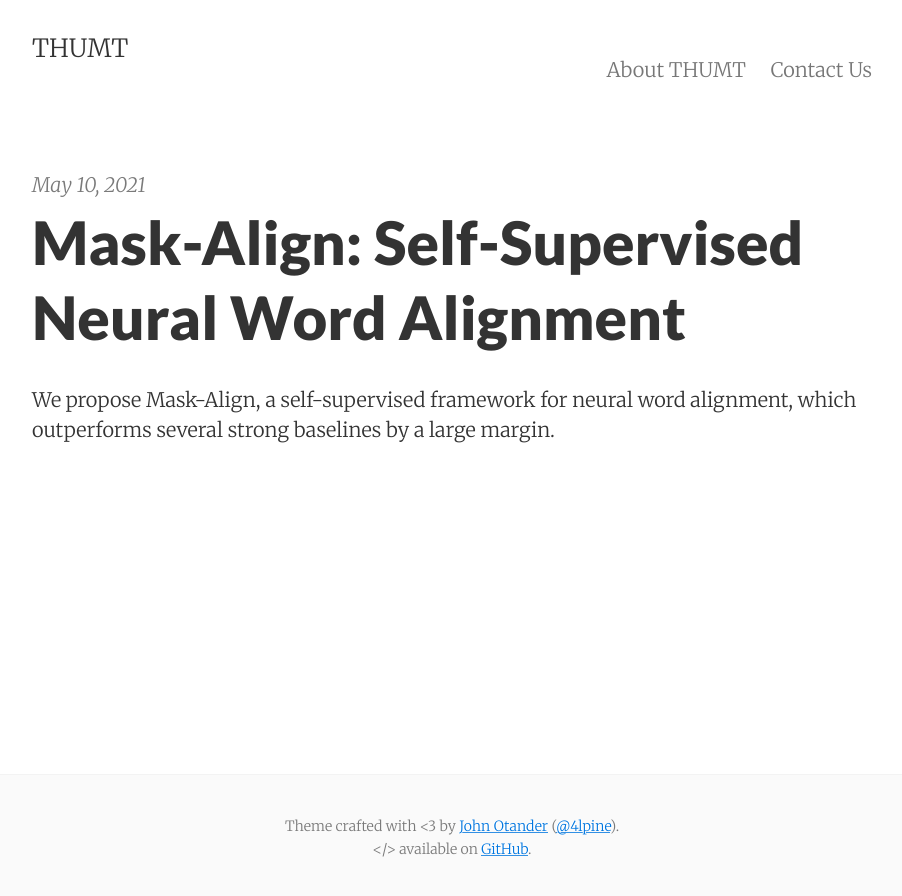
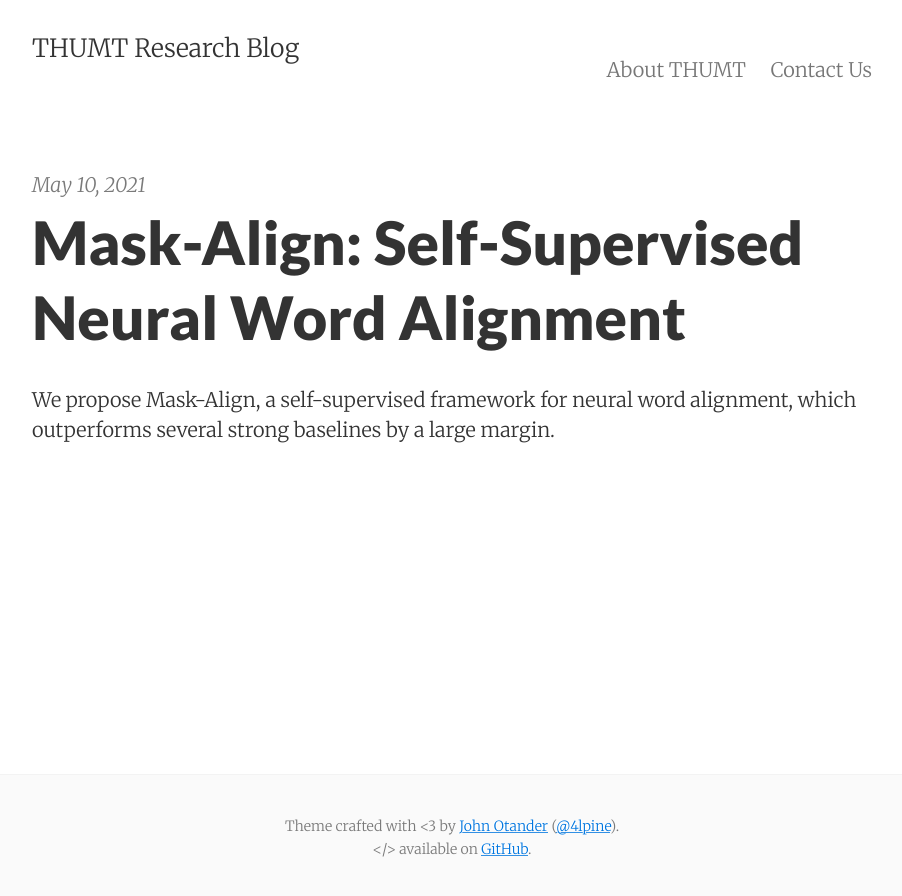
Before and after one commit to thumtblog/thumtblog.github.io, a Jekyll site: the page built from index.html, in a window 1280 px wide. Shown: the top 896 px of the page, without its empty margins (188-1090 px from the left). Built offline with Jekyll 4.4.1, drawn with Linux system fonts in a browser that asks for light colours; the list of posts is cut into pages by our own code.

Commit message:
Update _config.yml

```diff
--- a/_config.yml
+++ b/_config.yml
@@ -1,5 +1,5 @@
 # Site settings
-title:       THUMT
+title:       THUMT Research Blog
 email:       thumtblog@gmail.com
 author:      THUMT
 description: "Blog of Tsinghua Machine Translation Group"
```
